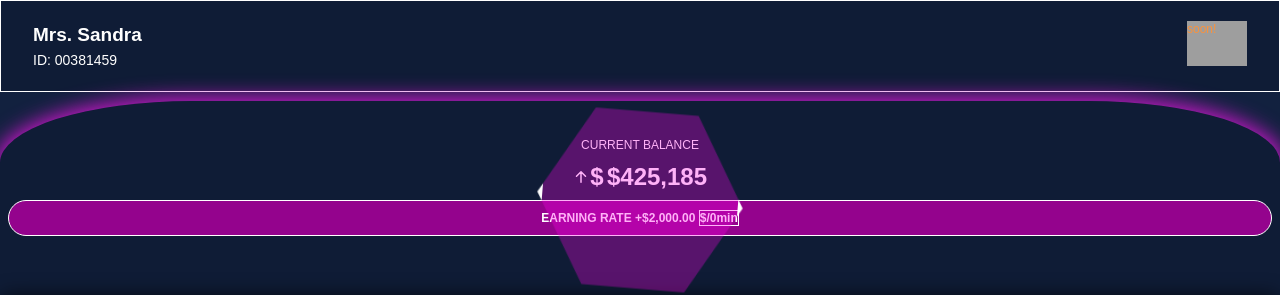
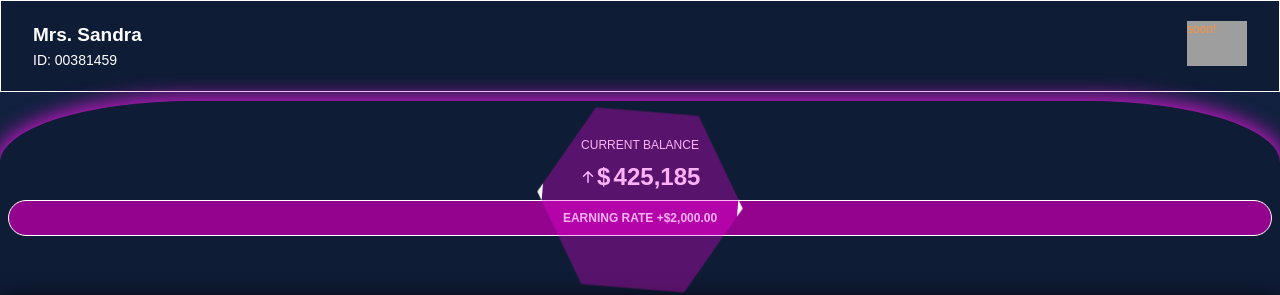
Before and after one commit to isaacwinner62/sandra-portfolio, a plain HTML site: page earning.html in a window 1280 px wide. Shown: the top 295 px of the page. Drawn offline with nearby package versions, Linux system fonts and the light colour scheme; grey boxes are pictures that could not be loaded.

Commit message:
Add files via upload

```diff
--- a/earning.html
+++ b/earning.html
@@ -59,7 +59,7 @@
                 <span
                   class="earningcounter"
                   style="font-size: 24px; font-weight: 700"
-                  >$425,185</span
+                  >425,185</span
                 >
                 <span style="font-weight: 600; padding-left: 4px"></span>
               </p>
@@ -78,7 +78,7 @@
           >
             <p style="padding: 8px 0">
               EARNING RATE +$2,000.<span>00</span>
-              <span style="font-weight: 800; border: 1px solid white;">$/0min</span>
+              <!-- <span style="font-weight: 800; border: 1px solid white;">$/0min</span> -->
             </p>
           </div>
         </div>
```
